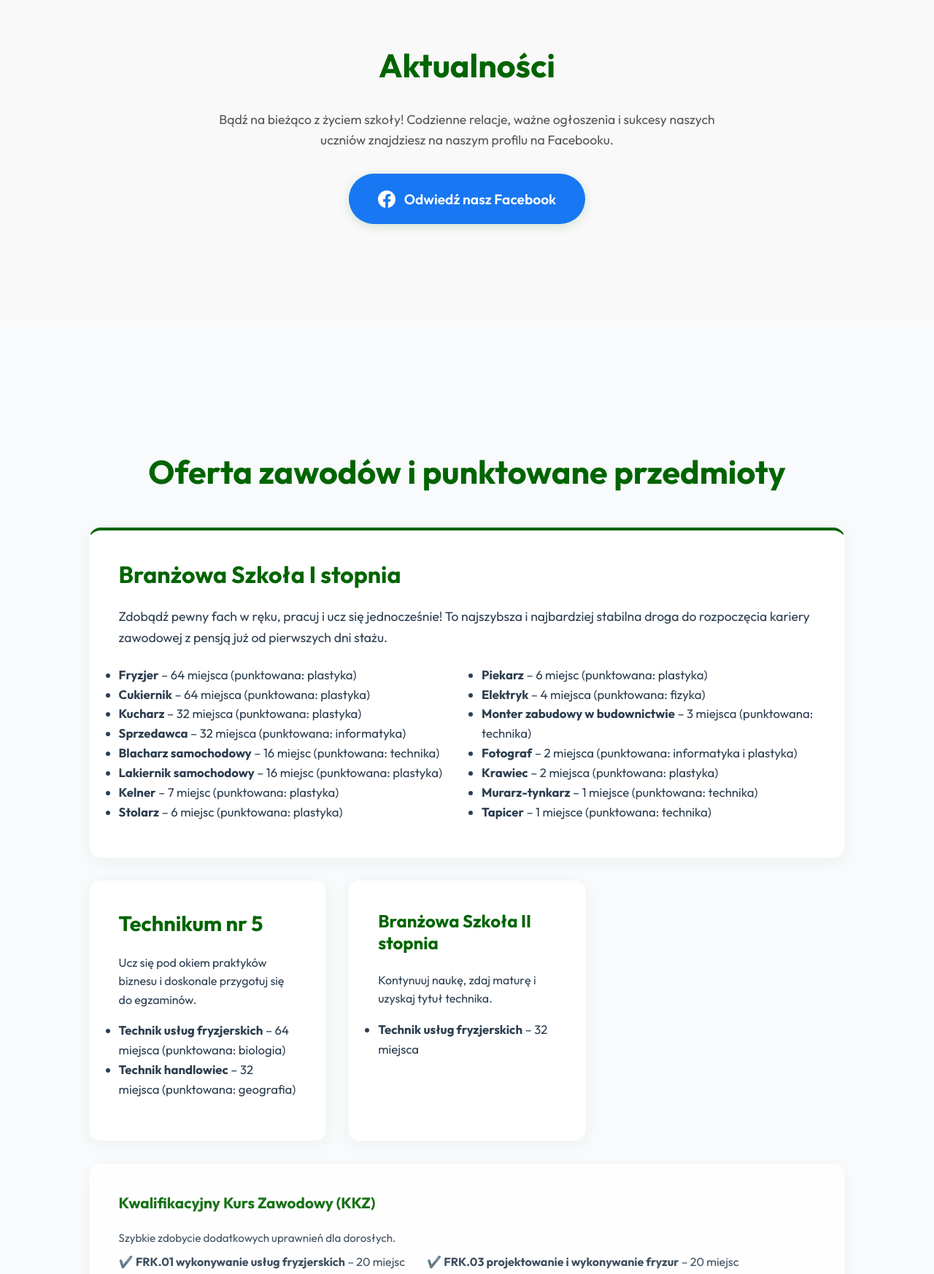
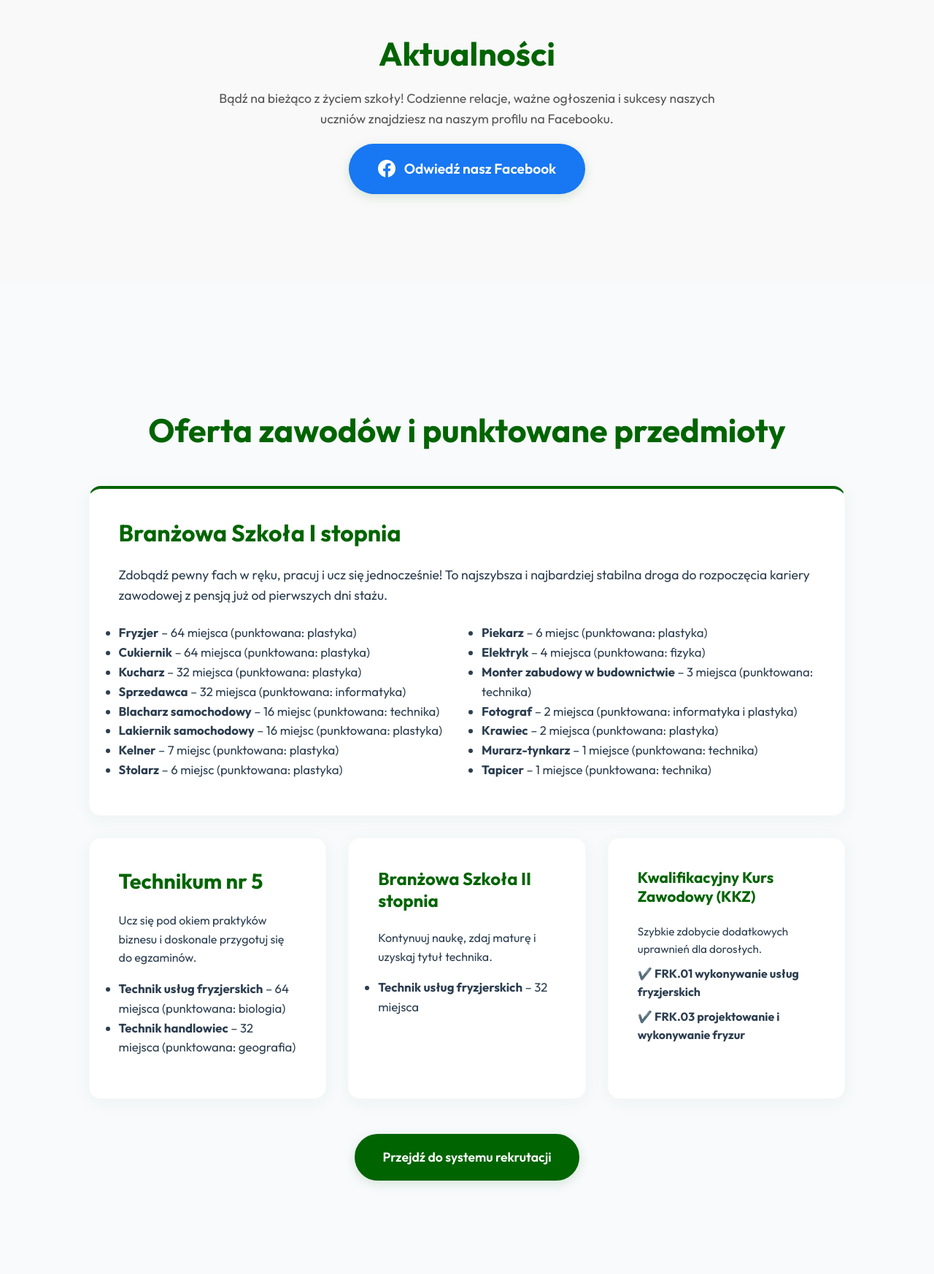
Before and after one commit to adeodatus11/szkolamistrzow, a plain HTML site: page index.html in a window 1280 px wide. Shown: the part 3200-4946 px from the top of the page at 73% size. Drawn offline with Linux system fonts and the light colour scheme.

Commit message:
Add files via upload

```diff
--- a/index.html
+++ b/index.html
@@ -236,10 +236,10 @@
         </section>
 
         <!-- Sekcja: Aktualności z Facebooka -->
-        <section id="aktualnosci" class="info-section" style="background: #f9f9f9; padding: 2.5rem 5%;">
+        <section id="aktualnosci" class="info-section" style="background: #f9f9f9; padding: 1.5rem 5%;">
             <div class="section-container">
-                <h2 style="text-align: center; margin-bottom: 2rem;">Aktualności</h2>
-                <div style="display: flex; flex-direction: column; align-items: center; gap: 2rem;">
+                <h2 style="text-align: center; margin-bottom: 1.2rem;">Aktualności</h2>
+                <div style="display: flex; flex-direction: column; align-items: center; gap: 1.2rem;">
                     <p style="text-align: center; max-width: 700px; font-size: 1.1rem; color: #555;">Bądź na bieżąco z życiem szkoły! Codzienne relacje, ważne ogłoszenia i sukcesy naszych uczniów znajdziesz na naszym profilu na Facebooku.</p>
 
                     <a href="https://www.facebook.com/zsz5wro" target="_blank" class="cta-button" style="background: #1877F2; border: none; font-size: 1.2rem; padding: 1.2rem 2.5rem; display: flex; align-items: center; gap: 12px; transition: transform 0.2s, background 0.2s;">
@@ -297,12 +297,12 @@
                         </ul>
                     </div>
 
-                    <div class="info-card" style="grid-column: 1 / -1; opacity: 0.9;">
+                    <div class="info-card">
                         <h3 style="font-size: 1.3rem;">Kwalifikacyjny Kurs Zawodowy (KKZ)</h3>
                         <p style="margin-bottom: 0.5rem; font-size: 0.95rem; color: var(--text-color);">Szybkie zdobycie dodatkowych uprawnień dla dorosłych.</p>
-                        <ul style="font-size:1rem; color: var(--text-color); display:flex; gap:30px; flex-wrap:wrap; list-style:none; padding:0;">
-                            <li>✔️ <strong>FRK.01 wykonywanie usług fryzjerskich</strong> – 20 miejsc</li>
-                            <li>✔️ <strong>FRK.03 projektowanie i wykonywanie fryzur</strong> – 20 miejsc</li>
+                        <ul style="font-size:1rem; color: var(--text-color); list-style:none; padding:0;">
+                            <li style="margin-bottom: 0.5rem;">✔️ <strong>FRK.01 wykonywanie usług fryzjerskich</strong></li>
+                            <li>✔️ <strong>FRK.03 projektowanie i wykonywanie fryzur</strong></li>
                         </ul>
                     </div>
                 </div>
```
